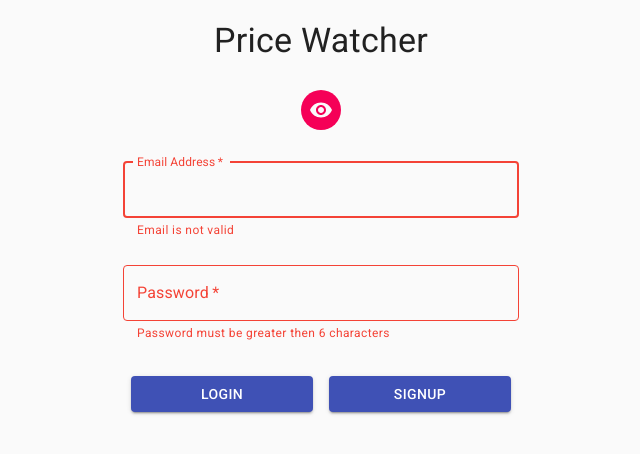
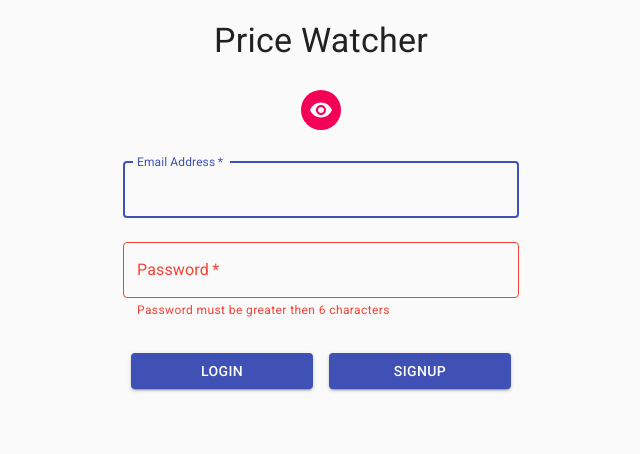
Before and after one commit to keklol-123/myProject, a React app: page / in a window 1280 px wide. Shown: the top 454 px of the page, without its empty margins (319-959 px from the left). Built offline with nearby package versions, Linux system fonts and the light colour scheme.

Commit message:
heroku deploy, validation fix

```diff
--- a/src/components/Auth/Auth.tsx
+++ b/src/components/Auth/Auth.tsx
@@ -62,10 +62,12 @@ const SignIn = (props: any) => {
   };
   const isValidEmail = (): boolean => {
     let emailValid: boolean = (/^([\w.%+-]+)@([\w-]+\.)+([\w]{2,})$/i).test(email);
+    if (email === '')
+      return true;
     return emailValid;
   };
   const isPasswordValid = (): boolean =>{
-    let passwValid: boolean = (password.length > 6);
+    let passwValid: boolean = (password.length > 6 && password.length === 0);
     return passwValid;
   }
 
```
Also changed, not shown: 1 other file (tests, documents, lock files or other folders).
